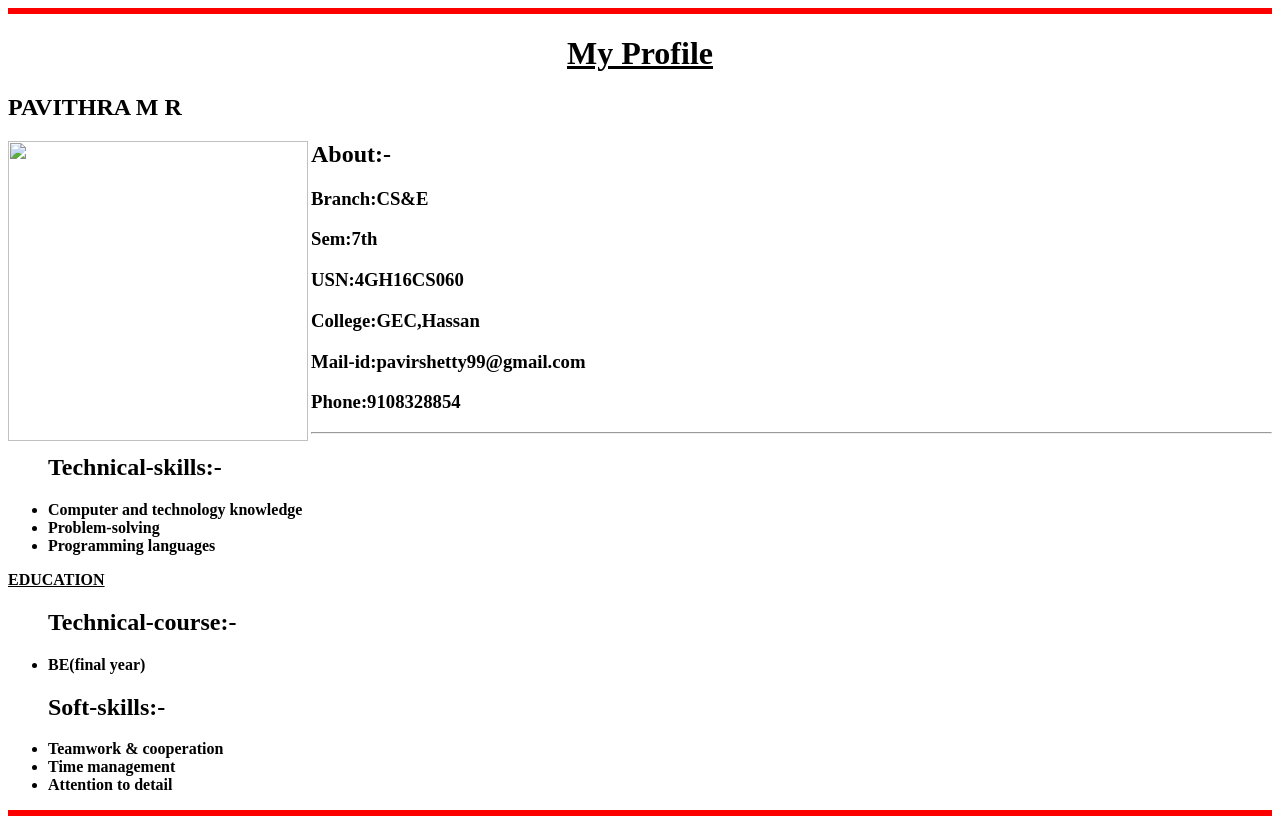
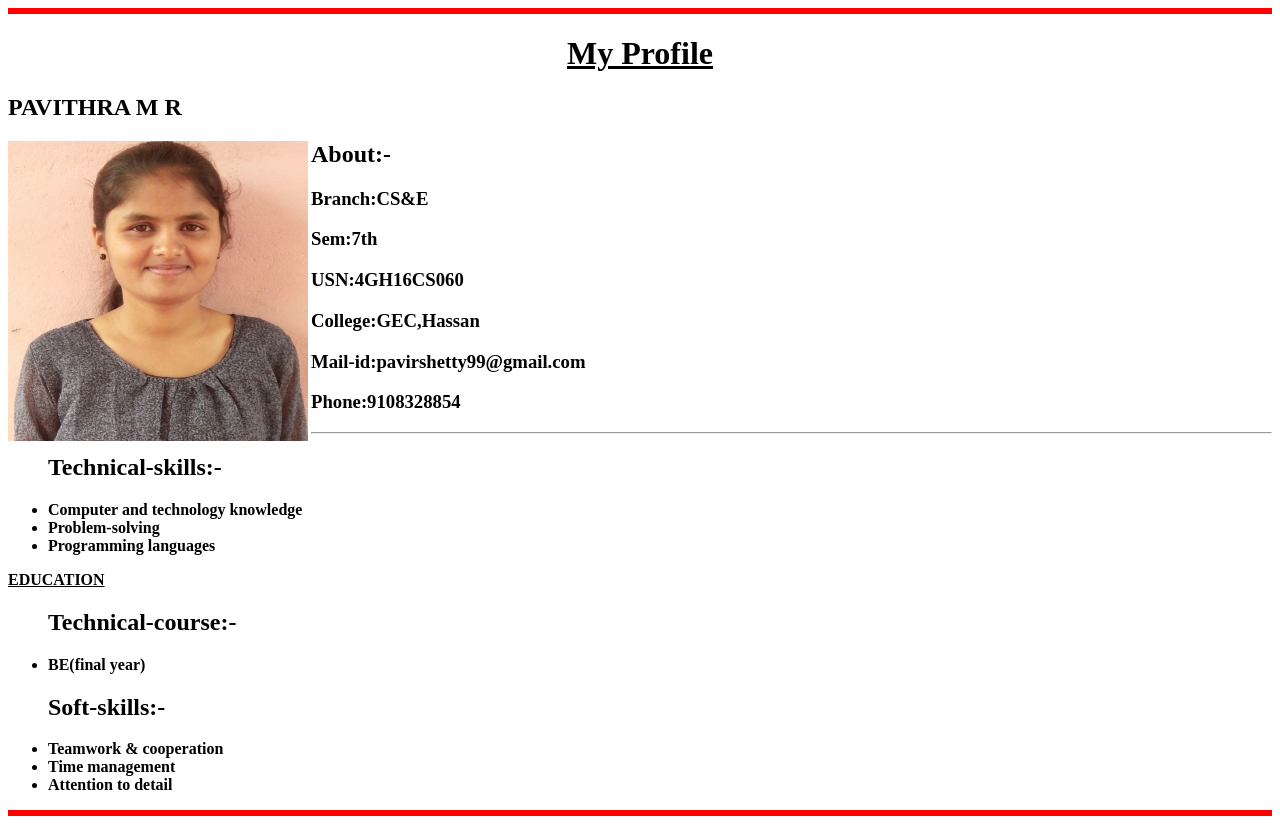
Before and after one commit to pavithramr123/pavithramr123.github.io, a plain HTML site: page index.html in a window 1280 px wide. Drawn offline with Linux system fonts and the light colour scheme.

Commit message:
Update index.html

```diff
--- a/index.html
+++ b/index.html
@@ -18,7 +18,7 @@ border:3px solid red
 </center>
 
 <h2>PAVITHRA M R</h2>
-<img src ="http//pavithramr123.github.io/IMG_20170725_213749.jpg" width=300 height=300 align=left>
+<img src ="https://pavithramr123.github.io/IMG_20170725_213749.jpg" width=300 height=300 align=left>
 <h2> About:-</h2>
 <h3> Branch:CS&E </h3>
 <h3> Sem:7th </h3>
```
